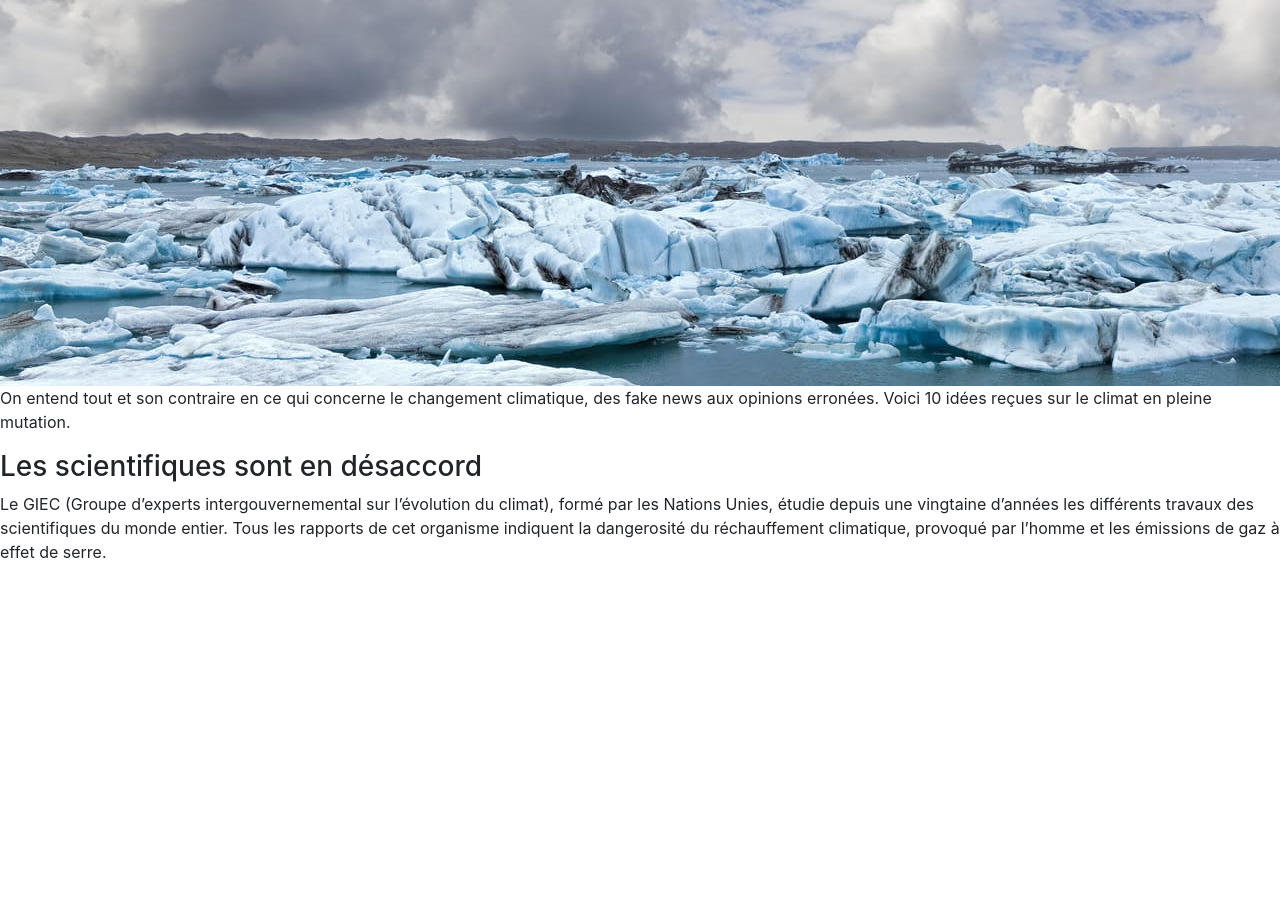
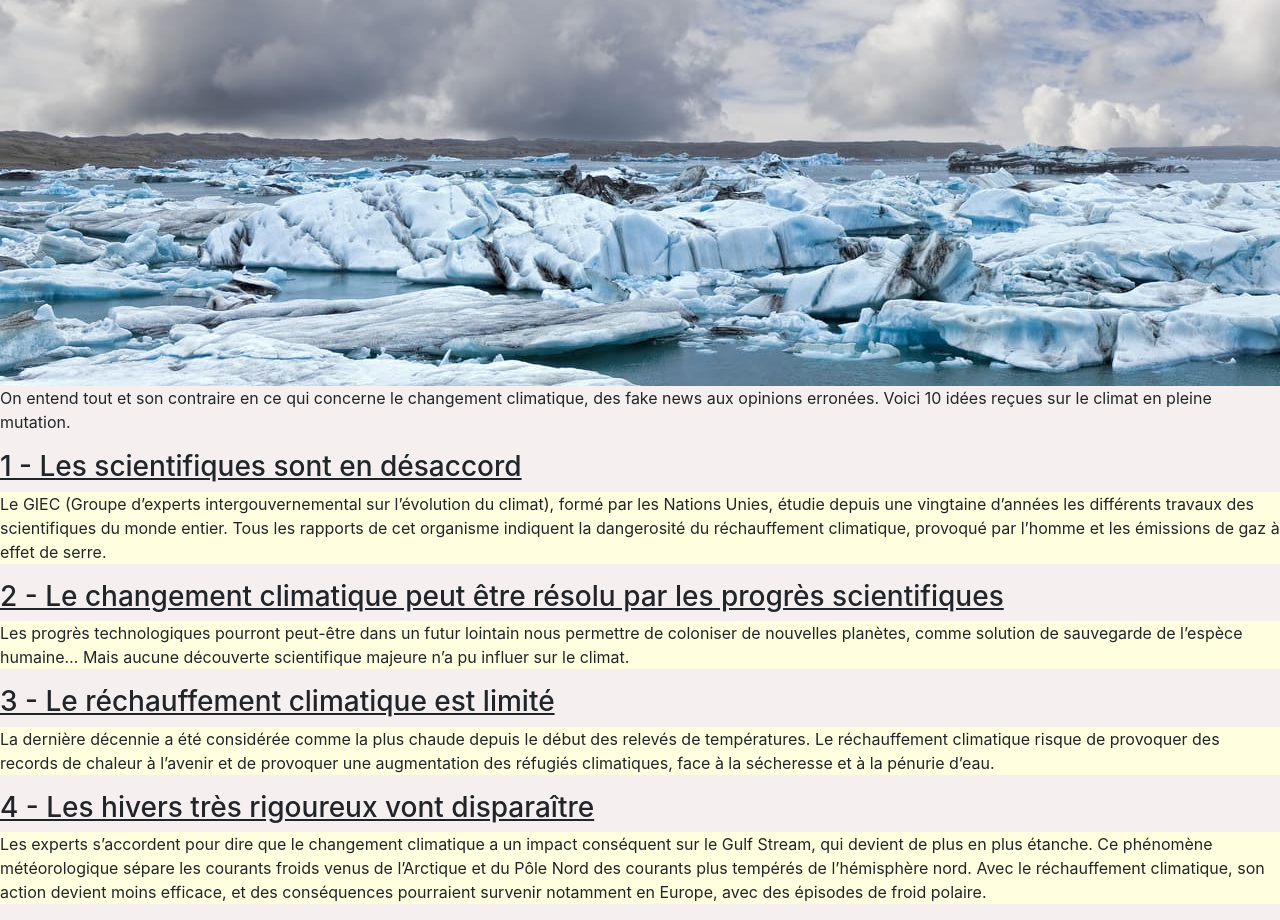
Before and after one commit to kevin1085/site-vitrine, a plain HTML site: page page2.html in a window 1280 px wide. Shown: the part 70-990 px from the top of the page. Before the commit the page ends 800 px from the top, so only its background shows below. Drawn offline with nearby package versions, Linux system fonts and the light colour scheme.

Commit message:
texte page2

```diff
--- a/page2.html
+++ b/page2.html
@@ -8,14 +8,23 @@
     <link rel="stylesheet" href="style.css">
     <title>Les idées reçus sur le réchauffement climatique</title>
 </head>
-<body>
+<body class="deuxième-page">
     <h1>LES IDEES RECUS SUR LE RECHAUFFEMENT CLIMATIQUE</h1>
     <img src="glaciers.png" alt="glaciers">
 
     <p>On entend tout et son contraire en ce qui concerne le changement climatique, des fake news aux opinions erronées. Voici 10 idées reçues sur le climat en pleine mutation.
 
-        <H3>Les scientifiques sont en désaccord</H3>
-        <p>Le GIEC (Groupe d’experts intergouvernemental sur l’évolution du climat), formé par les Nations Unies, étudie depuis une vingtaine d’années les différents travaux des scientifiques du monde entier. Tous les rapports de cet organisme indiquent la dangerosité du réchauffement climatique, provoqué par l’homme et les émissions de gaz à effet de serre.</p>
-    </p>
-</body>
+        <H3>1 - Les scientifiques sont en désaccord</H3>
+        <p class="texte">Le GIEC (Groupe d’experts intergouvernemental sur l’évolution du climat), formé par les Nations Unies, étudie depuis une vingtaine d’années les différents travaux des scientifiques du monde entier. Tous les rapports de cet organisme indiquent la dangerosité du réchauffement climatique, provoqué par l’homme et les émissions de gaz à effet de serre.</p>
+
+        <H3>2 - Le changement climatique peut être résolu par les progrès scientifiques</H3>
+        <p class="texte">Les progrès technologiques pourront peut-être dans un futur lointain nous permettre de coloniser de nouvelles planètes, comme solution de sauvegarde de l’espèce humaine… Mais aucune découverte scientifique majeure n’a pu influer sur le climat.</p>
+
+        <h3>3 - Le réchauffement climatique est limité</h3>
+        <p class="texte">La dernière décennie a été considérée comme la plus chaude depuis le début des relevés de températures. Le réchauffement climatique risque de provoquer des records de chaleur à l’avenir et de provoquer une augmentation des réfugiés climatiques, face à la sécheresse et à la pénurie d’eau.</p>
+
+        <h3>4 - Les hivers très rigoureux vont disparaître</h3>
+        <p class="texte">Les experts s’accordent pour dire que le changement climatique a un impact conséquent sur le Gulf Stream, qui devient de plus en plus étanche. Ce phénomène météorologique sépare les courants froids venus de l’Arctique et du Pôle Nord des courants plus tempérés de l’hémisphère nord. Avec le réchauffement climatique, son action devient moins efficace, et des conséquences pourraient survenir notamment en Europe, avec des épisodes de froid polaire.</p>
+
+    </body>
 </html>
--- a/style.css
+++ b/style.css
@@ -1,5 +1,8 @@
 .première-page{
     background:rgb(193, 236, 231);
+}
+.deuxième-page{
+    background-color: rgb(245, 239, 239);
 }
 
 h2{
@@ -15,3 +18,10 @@ h2{
     border: black 1px solid;
     padding: 15px;
 }
+h3{
+    text-decoration: underline;
+}
+
+.texte{
+    background-color: lightyellow;
+}
```
